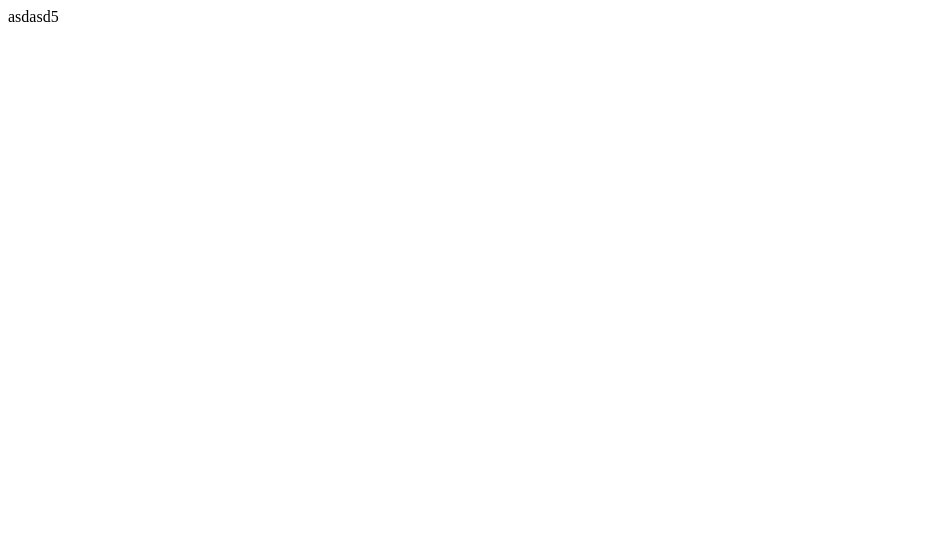
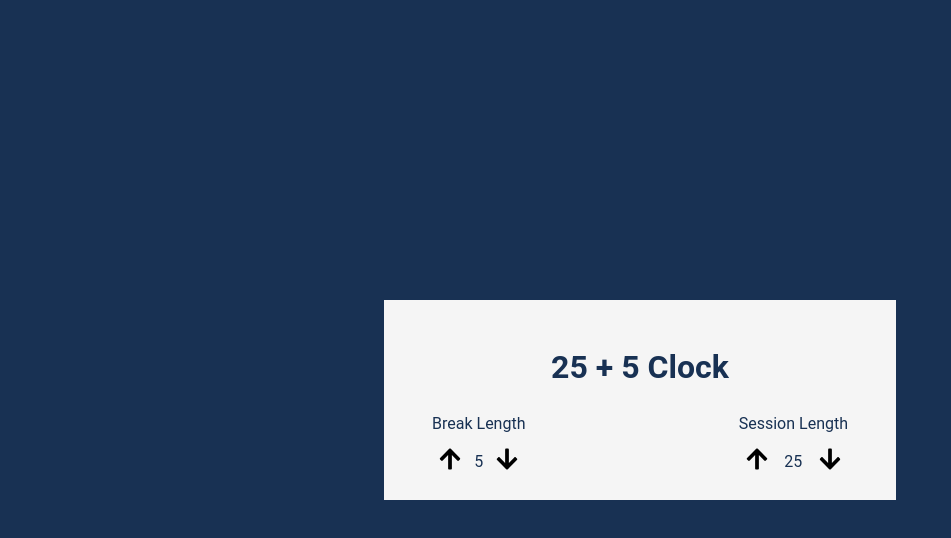
Before and after one commit to roninJosue/25-plus-5-clock, a React (Create React App) app: page / in a window 1280 px wide. Shown: the top 538 px of the page, without its empty margins (0-951 px from the left). Built offline with nearby package versions, Linux system fonts and the light colour scheme.

Commit message:
Arrows Components

```diff
--- a/public/index.html
+++ b/public/index.html
@@ -39,5 +39,6 @@
       To begin the development, run `npm start` or `yarn start`.
       To create a production bundle, use `npm run build` or `yarn build`.
     -->
+    <script src="https://cdn.freecodecamp.org/testable-projects-fcc/v1/bundle.js"></script>
   </body>
 </html>
--- a/src/App.js
+++ b/src/App.js
@@ -1,8 +1,23 @@
+import styled from "styled-components";
 import Clock from "./components/Clock";
+import {GlobalStyles} from "./styles/GlobalStyles";
+
+const Wrapped = styled.div`
+  display: flex;
+  flex-direction: column;
+  align-items: center;
+  justify-content: center;
+  height: 100vh;
+`;
 
 function App() {
   return (
-    <Clock />
+    <>
+      <GlobalStyles />
+      <Wrapped>
+        <Clock />
+      </Wrapped>
+    </>
   );
 }
 
--- a/src/components/Clock/Clock.js
+++ b/src/components/Clock/Clock.js
@@ -1,10 +1,24 @@
-import LabelControl from "../LabelControl";
+import styled from "styled-components";
+import Heading from "../Heading";
+import Controls from "../Controls";
+
+const WrappedClock = styled.div`
+  display: flex;
+  flex-direction: column;
+  align-items: center;
+  justify-content: center;
+  width: 40%;
+  height: 200px;
+  background-color: #f5f5f5;
+  padding: 3rem;
+`;
 
 const Clock = () => {
   return (
-    <LabelControl
-      label={'asdasd'} value={5}
-    />
+    <WrappedClock>
+      <Heading />
+      <Controls />
+    </WrappedClock>
   );
 };
 
--- /dev/null
+++ b/src/components/Controls/Controls.js
@@ -0,0 +1,34 @@
+import LabelControl from "../LabelControl";
+import styled from "styled-components";
+
+const WrappedControls = styled.div`
+  display: flex;
+  align-items: center;
+  justify-content: space-between;
+  width: 100%;
+`;
+
+const Controls = () => {
+  return(
+    <WrappedControls>
+      <LabelControl
+        label={'Break Length'}
+        value={'5'}
+        id={'break-label'}
+        buttonIdUp={'break-increment'}
+        buttonIdDown={'break-decrement'}
+        idValue={'break-length'}
+      />
+      <LabelControl
+        label={'Session Length'}
+        value={'25'}
+        id={'session-label'}
+        buttonIdUp={'session-increment'}
+        buttonIdDown={'session-decrement'}
+        idValue={'session-length'}
+      />
+    </WrappedControls>
+  )
+}
+
+export default Controls;
--- /dev/null
+++ b/src/components/Controls/index.js
@@ -0,0 +1 @@
+export {default} from './Controls';
--- /dev/null
+++ b/src/components/Heading/Heading.js
@@ -0,0 +1,14 @@
+import styled from "styled-components";
+
+const Text = styled.h1`
+`
+
+const Heading = ({text = '25 + 5 Clock'}) => {
+  return (
+    <Text>
+      {text}
+    </Text>
+  );
+};
+
+export default Heading;
--- /dev/null
+++ b/src/components/Heading/index.js
@@ -0,0 +1 @@
+export {default} from './Heading';
--- a/src/components/LabelControl/LabelControl.js
+++ b/src/components/LabelControl/LabelControl.js
@@ -1,12 +1,38 @@
 import styled from "styled-components";
+import {FaArrowDown, FaArrowUp} from "react-icons/fa"
 
 const Style = styled.div`
-  display: flex
+  display: flex;
+  flex-direction: column;
 `
-const LabelControl = ({label, value}) => (
+
+const Arrows = styled.div`
+  display: flex;
+  justify-content: space-between;
+  align-items: center;
+  width: 100%;
+  margin-top: 10px;
+`
+
+const ArrowButton = styled.button`
+  border: none;
+  cursor: pointer;
+  font-size: 1.5em;
+  background-color: transparent;
+`
+
+const LabelControl = ({label, value, id, buttonIdUp, buttonIdDown, idValue}) => (
   <Style>
-    <div>{label}</div>
-    <div>{value}</div>
+    <div id={id}>{label}</div>
+    <Arrows>
+      <ArrowButton id={buttonIdUp}>
+        <FaArrowUp />
+      </ArrowButton>
+      <div id={idValue}>{value}</div>
+      <ArrowButton id={buttonIdDown}>
+        <FaArrowDown />
+      </ArrowButton>
+    </Arrows>
   </Style>
 )
 
--- /dev/null
+++ b/src/styles/GlobalStyles.js
@@ -0,0 +1,16 @@
+import {createGlobalStyle} from "styled-components"
+
+export const GlobalStyles = createGlobalStyle`
+  * {
+    box-sizing: border-box;
+  }
+  body {
+    margin: 0;
+    padding: 0;
+    font-family: 'Roboto', sans-serif;
+    font-size: 16px;
+    line-height: 1.5;
+    background-color: #183153;
+    color: #183153;
+  }
+`
```
Also changed, not shown: 1 other file (tests, documents, lock files or other folders).
